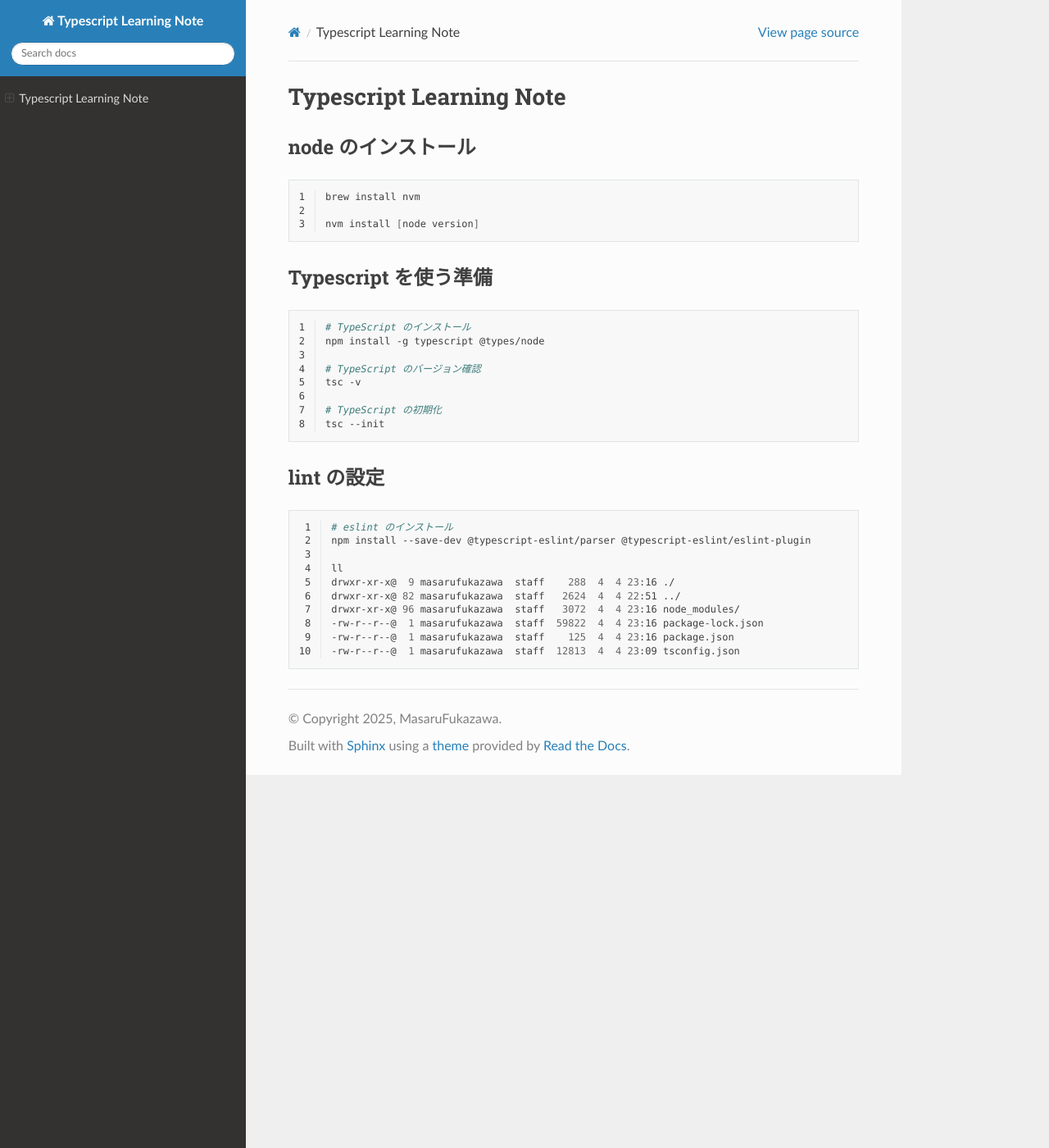
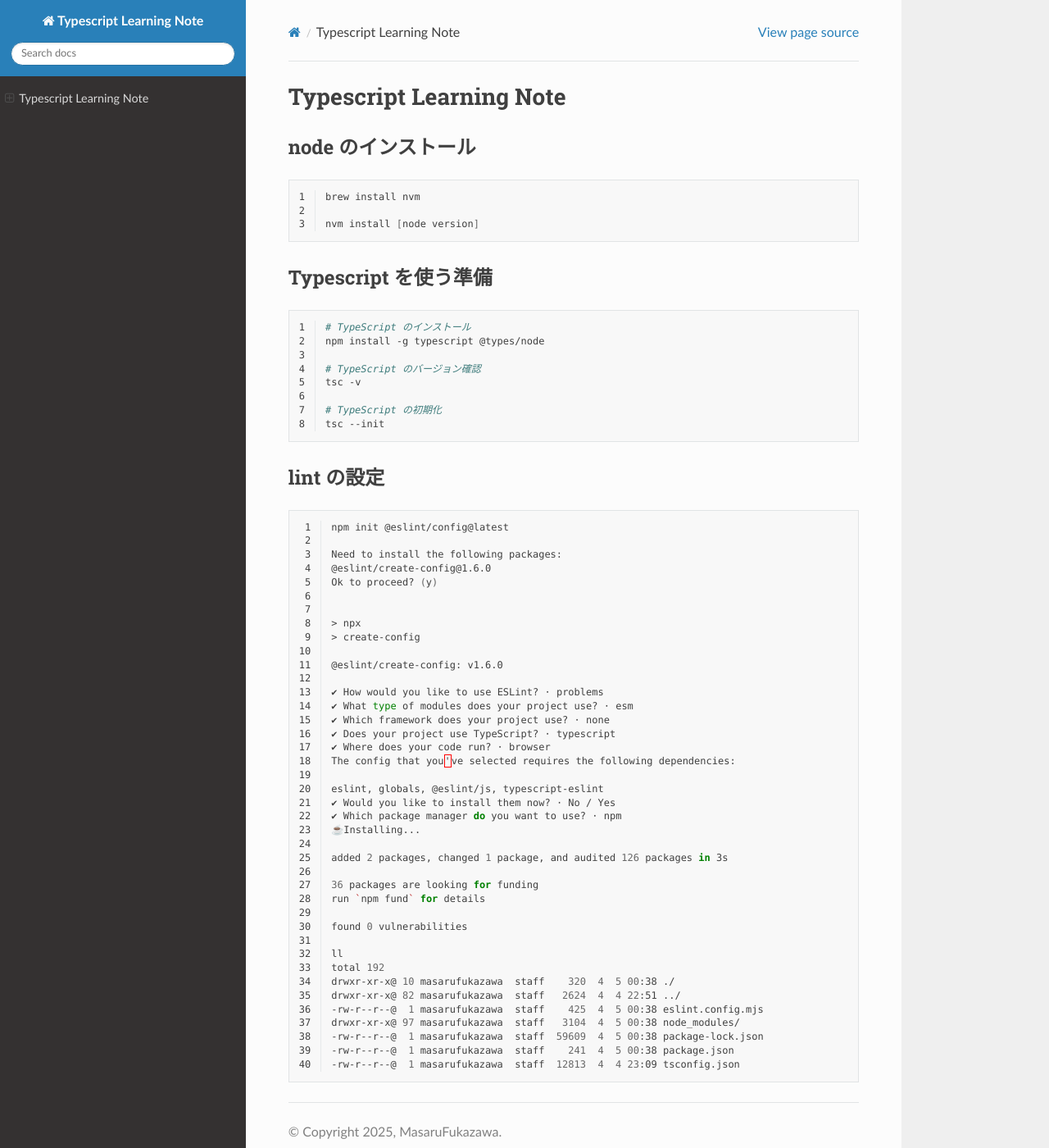
Before and after one commit to MasaruFukazawa/typescript-learning-note, a Sphinx documentation site: the page built from source/index.rst, in a window 1280 px wide and 1400 px high. Shown: the whole window at 82% size. Built offline with Sphinx 7.4.7 and the Read the Docs theme 3.1.0, drawn with Linux system fonts in a browser that asks for light colours.

Commit message:
lint の設定

```diff
--- a/source/index.rst
+++ b/source/index.rst
@@ -45,13 +45,43 @@
 .. code-block:: bash
    :linenos:
 
-   # eslint のインストール
-   npm install --save-dev @typescript-eslint/parser @typescript-eslint/eslint-plugin
+   npm init @eslint/config@latest
+
+   Need to install the following packages:
+   @eslint/create-config@1.6.0
+   Ok to proceed? (y)
+
+
+   > npx
+   > create-config
+
+   @eslint/create-config: v1.6.0
+
+   ✔ How would you like to use ESLint? · problems
+   ✔ What type of modules does your project use? · esm
+   ✔ Which framework does your project use? · none
+   ✔ Does your project use TypeScript? · typescript
+   ✔ Where does your code run? · browser
+   The config that you've selected requires the following dependencies:
+
+   eslint, globals, @eslint/js, typescript-eslint
+   ✔ Would you like to install them now? · No / Yes
+   ✔ Which package manager do you want to use? · npm
+   ☕️Installing...
+
+   added 2 packages, changed 1 package, and audited 126 packages in 3s
+
+   36 packages are looking for funding
+   run `npm fund` for details
+
+   found 0 vulnerabilities
 
    ll
-   drwxr-xr-x@  9 masarufukazawa  staff    288  4  4 23:16 ./
+   total 192
+   drwxr-xr-x@ 10 masarufukazawa  staff    320  4  5 00:38 ./
    drwxr-xr-x@ 82 masarufukazawa  staff   2624  4  4 22:51 ../
-   drwxr-xr-x@ 96 masarufukazawa  staff   3072  4  4 23:16 node_modules/
-   -rw-r--r--@  1 masarufukazawa  staff  59822  4  4 23:16 package-lock.json
-   -rw-r--r--@  1 masarufukazawa  staff    125  4  4 23:16 package.json
+   -rw-r--r--@  1 masarufukazawa  staff    425  4  5 00:38 eslint.config.mjs
+   drwxr-xr-x@ 97 masarufukazawa  staff   3104  4  5 00:38 node_modules/
+   -rw-r--r--@  1 masarufukazawa  staff  59609  4  5 00:38 package-lock.json
+   -rw-r--r--@  1 masarufukazawa  staff    241  4  5 00:38 package.json
    -rw-r--r--@  1 masarufukazawa  staff  12813  4  4 23:09 tsconfig.json
```
